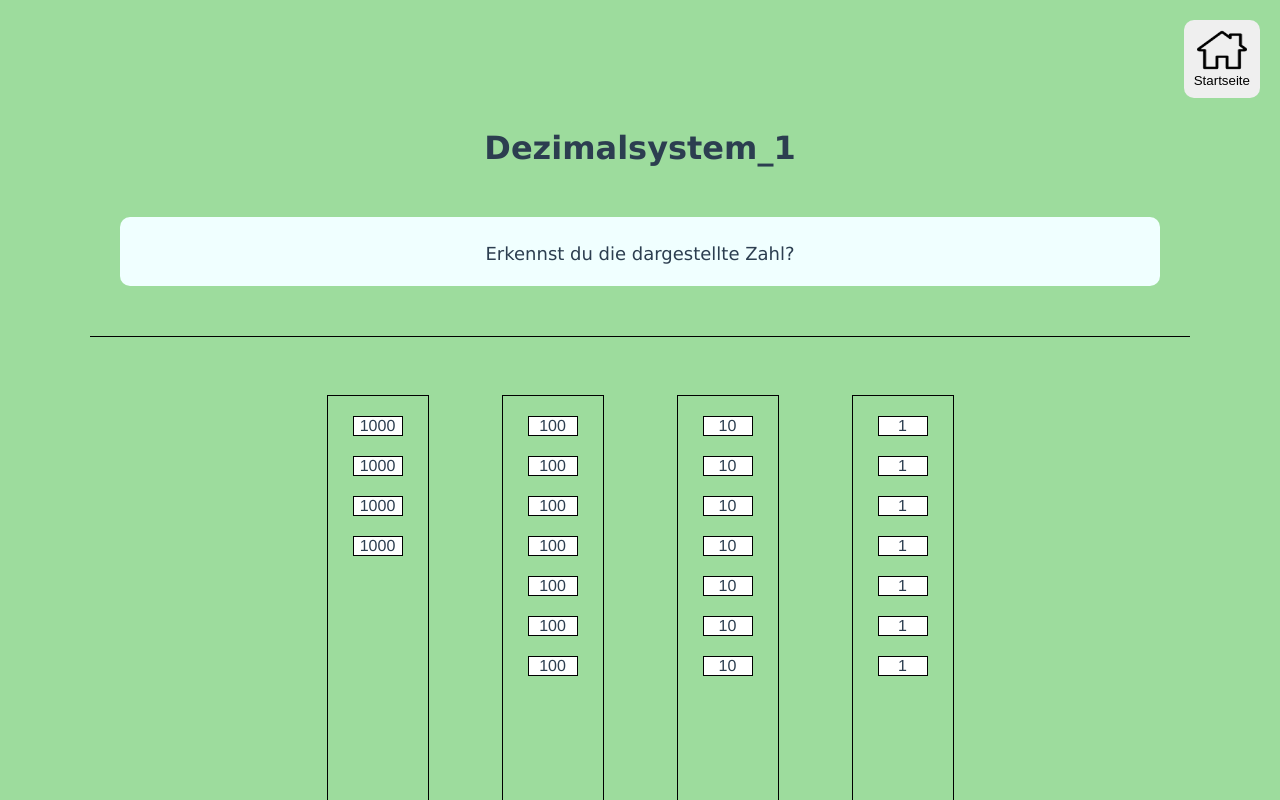
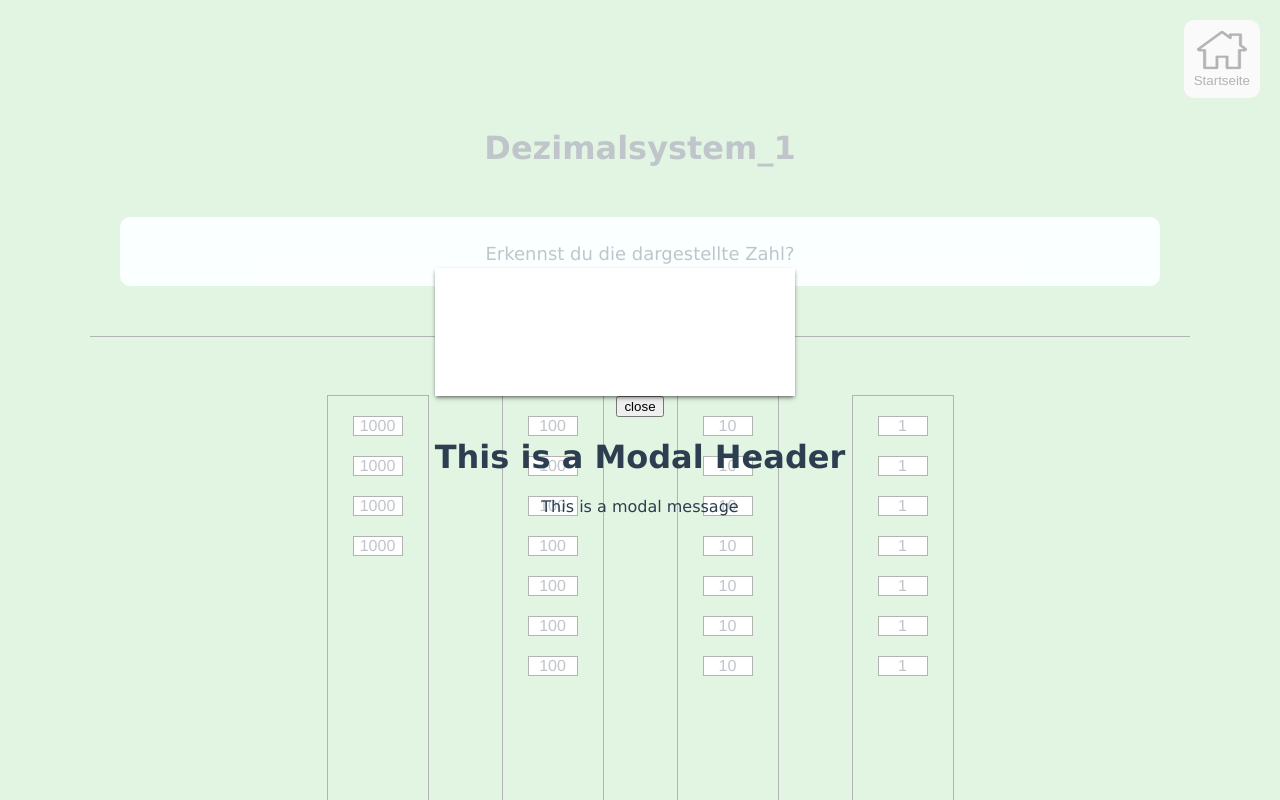
Before and after one commit to Fisnik-Mustafa/bsc-thesis, a Vue app: page /#/dezimalsystem_1 in a window 1280 px wide. Shown: the top 800 px of the page. Built offline with nearby package versions, Linux system fonts and the light colour scheme.

Commit message:
Änderungen

```diff
--- a/src/components/Tutorial.vue
+++ b/src/components/Tutorial.vue
@@ -5,7 +5,7 @@
         <transition name="modal-animation-inner">
           <div>
             <div v-show="modalActive" class="modal-inner"></div>
-            <i class="far fa-times-circle"></i>
+            <button @click="close()">close</button>
             <slot />
             <!-- Modal Content -->
           </div>
@@ -18,8 +18,64 @@
 <script>
 export default {
   props: ["modalActive"],
+  setup(props, { emit }) {
+    const close = () => {
+      emit("close");
+    };
+    return { close };
+  },
 };
 </script>
 
 <style>
+.modal {
+  display: flex;
+  justify-content: center;
+  align-items: center;
+  height: 100vh;
+  width: 100vw;
+  position: fixed;
+  top: 0;
+  left: 0;
+  background-color: rgba(255, 255, 255, 0.7);
+}
+.modal-inner {
+  position: relative;
+  max-width: 640px;
+  width: 80%;
+  box-shadow: 0 4px 6px -1px rgba(0, 0, 0, 0.1), 0 2px 4px -1px rgba(0, 0, 0, 0.6);
+  background-color: white;
+  padding: 64px 16px;
+}
+i {
+  position: absolute;
+  top: 15px;
+  right: 15px;
+  font-size: 20px;
+  cursor: pointer;
+
+}
+.modal-animation-enter-active,
+.modal-animation-leave-active{
+  transition: opacity 0.3s cubic-bezier(0.52, 0.02, 0.19, 1.02);
+}
+.modal-animation-enter-from,
+.modal-animation-leave-to{
+  opacity: 0;
+}
+
+.modal-animation-inner-enter-active {
+  transition: opacity 0.3s cubic-bezier(0.52, 0.02, 0.19, 1.02) 0.15s;
+}
+.modal-animation-inner-leave-active {
+  transition: opacity 0.3s cubic-bezier(0.52, 0.02, 0.19, 1.02);
+}
+
+.modal-animation-inner-enter-from {
+  opacity: 0;
+  transform: scale(0.8);
+}
+.modal-animation-inner-leave-to {
+  transform: scale(0.8);
+}
 </style>
```
